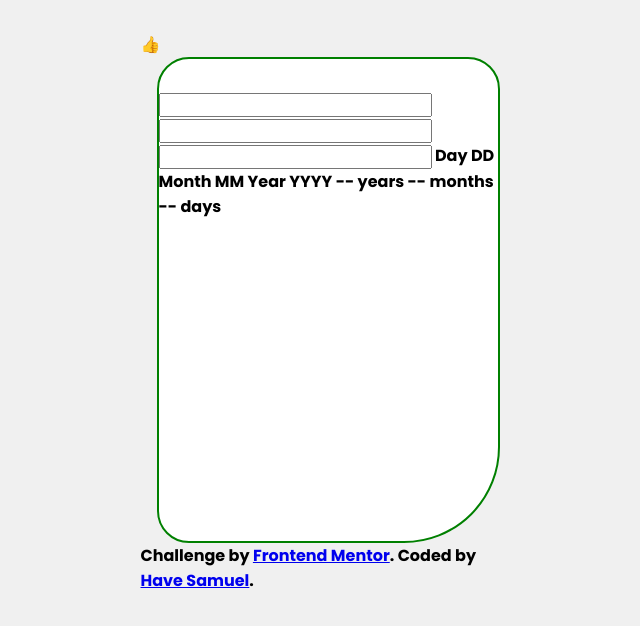
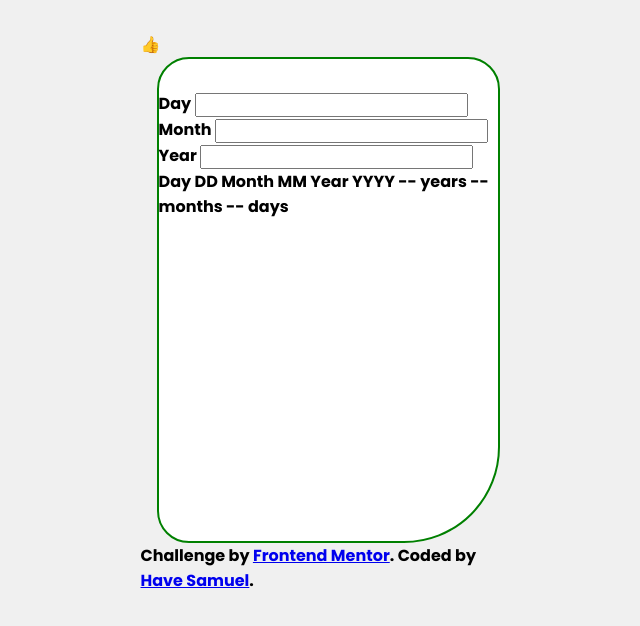
Before and after one commit to Have-Samuel/age-Calculator-App, a plain HTML site: page index.html in a window 1280 px wide. Shown: the whole page, without its empty margins (312-952 px from the left). Drawn offline with Linux system fonts and the light colour scheme.

Commit message:
Arrangement

```diff
--- a/index.html
+++ b/index.html
@@ -10,9 +10,15 @@
 </head>
 <body>
 <form class="" action="">
-  <label for=""><input type="tel" name="" id=""></label>
-  <label for=""><input type="tel" name="" id=""></label>
-  <label for=""><input type="tel" name="" id=""></label>
+  <label for="">Day
+    <input type="tel" name="" id="">
+  </label>
+  <label for="">Month
+    <input type="tel" name="" id="">
+  </label>
+  <label for="">Year
+    <input type="tel" name="" id="">
+  </label>
 
 
   Day
```
